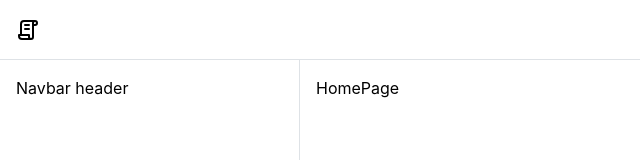
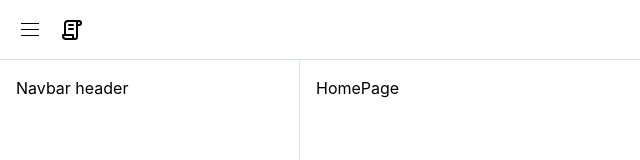
Before and after one commit to HodeonArtz/co-lab, a React (Vite) app in the folder front-end/: page / in a window 1280 px wide. Shown: the top 160 px of the page, without its empty margins (0-640 px from the left). Built offline with nearby package versions, Linux system fonts and the light colour scheme.

Commit message:
fix: close navbar on desktop and mobile

```diff
--- a/front-end/src/app/Layout.tsx
+++ b/front-end/src/app/Layout.tsx
@@ -10,7 +10,11 @@ const Layout = () => {
   return (
     <AppShell
       header={{ height: 60 }}
-      navbar={{ width: 300, breakpoint: "sm", collapsed: { mobile: !opened } }}
+      navbar={{
+        width: 300,
+        breakpoint: "sm",
+        collapsed: { mobile: !opened, desktop: opened },
+      }}
       padding="md"
     >
       <Header {...{ opened, toggle }} />
--- a/front-end/src/app/_components/layout/Header.tsx
+++ b/front-end/src/app/_components/layout/Header.tsx
@@ -11,7 +11,7 @@ const Header = ({
   return (
     <AppShell.Header>
       <Group h="100%" px="md">
-        <Burger opened={opened} onClick={toggle} hiddenFrom="sm" size="sm" />
+        <Burger opened={opened} onClick={toggle} size="sm" />
         <Brand />
       </Group>
     </AppShell.Header>
```
